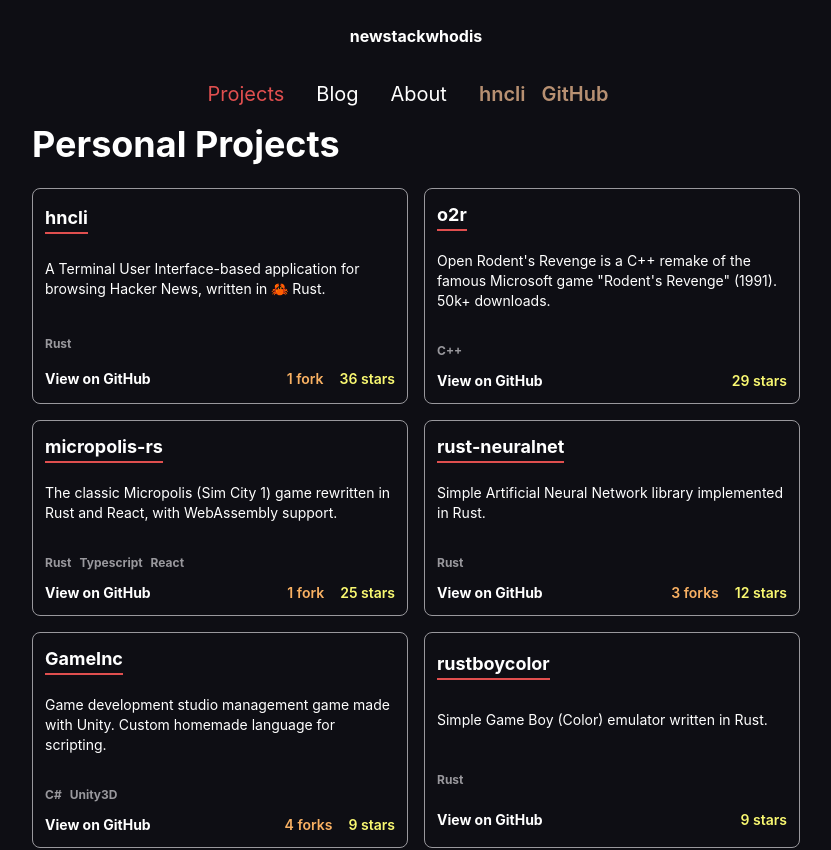
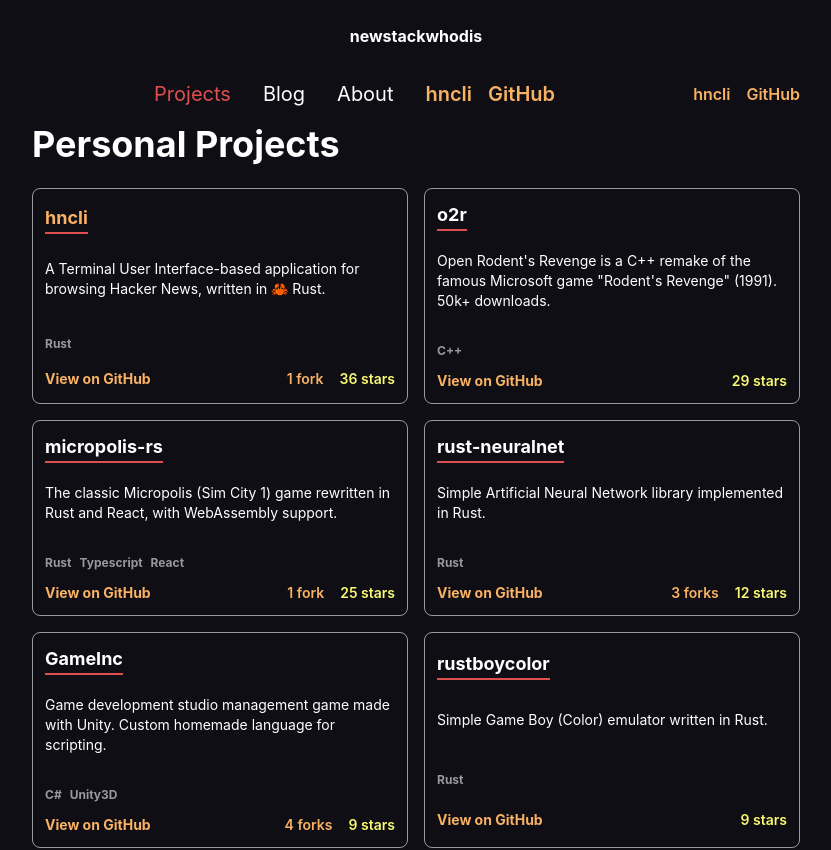
Before and after one commit to pierreyoda/newstackwhodis, a Next.js app: page / in a window 1280 px wide. Shown: the top 850 px of the page, without its empty margins (224-1055 px from the left). Built offline with nearby package versions, Linux system fonts and the light colour scheme.

Commit message:
:construction:  Foundations for projects filtering by tag

```diff
--- a/src/api/utils.ts
+++ b/src/api/utils.ts
@@ -1,11 +1,13 @@
 import chalk from "chalk";
 import debugLib from "debug";
+
+import { HNCLI_WEBSITE_NAME } from "@/content/constants";
 
 export type Logger = (logged: string) => void;
 export type LoggerLevel = "warning" | "error" | "info" | "success";
 
 export const instantiateLogger = (domain: string): Record<LoggerLevel, Logger> => {
-  const debug = debugLib(`newstackwhodis:website:api:${domain}`);
+  const debug = debugLib(`${HNCLI_WEBSITE_NAME}:website:api:${domain}`);
   return {
     warning: (logged: string) => debug(chalk.yellow(logged)),
     error: (logged: string) => debug(chalk.redBright(logged)),
--- a/src/components/ExternalLink.tsx
+++ b/src/components/ExternalLink.tsx
@@ -12,7 +12,12 @@ interface ExternalLinkProps {
 export const ExternalLink: FunctionComponent<ExternalLinkProps> = ({ href, newTab = true, children, className }) => {
   const target = useMemo((): HTMLAttributeAnchorTarget => (newTab ? "_blank" : "_self"), [newTab]);
   return (
-    <a href={href} target={target} rel="noopener noreferrer" className={clsx("no-underline", className)}>
+    <a
+      href={href}
+      target={target}
+      rel="noopener noreferrer"
+      className={clsx("text-orange hover:text-pale-red no-underline", className)}
+    >
       {children}
     </a>
   );
--- /dev/null
+++ b/src/components/home/ProjectCard.tsx
@@ -0,0 +1,63 @@
+import { FunctionComponent, useMemo } from "react";
+
+import { ExternalLink } from "../ExternalLink";
+import { GithubWhiteListedRepository } from "@/api/github/whitelist";
+import { ProjectTagType, tagsPerProject } from "@/api/github/project-tags";
+import { ProjectTag } from "./ProjectTag";
+
+export interface ProjectMeta {
+  type: "github";
+  url: string;
+  title: string;
+  githubFullName: GithubWhiteListedRepository;
+  description: string;
+  githubForksCount: number;
+  githubStars: number;
+  /** If defined, link title to this URL. */
+  href?: string;
+}
+
+interface ProjectCardProps {
+  meta: ProjectMeta;
+}
+
+export const ProjectCard: FunctionComponent<ProjectCardProps> = ({ meta }) => {
+  const tags = useMemo<readonly ProjectTagType[]>(
+    () => tagsPerProject[meta.githubFullName] ?? [],
+    [meta.githubFullName],
+  );
+  return (
+    <div className="border-gray-lighter flex flex-col items-start justify-around border p-3 md:rounded-lg">
+      {meta.href ? (
+        <ExternalLink href={meta.href}>
+          <h2 className="border-lychee border-b-2 text-lg font-bold">{meta.title}</h2>
+        </ExternalLink>
+      ) : (
+        <h2 className="border-lychee border-b-2 text-lg font-bold">{meta.title}</h2>
+      )}
+      <p className="py-5 text-sm">{meta.description}</p>
+      <div className="flex w-full flex-wrap items-center py-2">
+        {tags.map(tag => (
+          <ProjectTag key={tag} tag={tag} className="mr-2 last:mr-0" />
+        ))}
+      </div>
+      <div className="flex w-full items-center justify-between text-sm">
+        <div className="hover:text-lychee rounded-sm font-bold">
+          <ExternalLink href={meta.url}>View on GitHub</ExternalLink>
+        </div>
+        <div className="flex items-center font-semibold">
+          {meta.githubForksCount > 0 && (
+            <p className="text-orange mr-4">
+              {meta.githubForksCount} fork{meta.githubForksCount > 1 ? "s" : ""}
+            </p>
+          )}
+          {meta.githubStars > 0 && (
+            <p className="text-yellow">
+              {meta.githubStars} star{meta.githubStars > 1 ? "s" : ""}
+            </p>
+          )}
+        </div>
+      </div>
+    </div>
+  );
+};
--- /dev/null
+++ b/src/components/home/ProjectSortingTag.tsx
@@ -0,0 +1,18 @@
+import clsx from "clsx";
+import { FunctionComponent } from "react";
+
+import { ProjectTagType } from "@/api/github/project-tags";
+
+interface SortingProjectTagProps {
+  tag: ProjectTagType;
+  onToggle: (tag: ProjectTagType) => void;
+  className?: string;
+}
+
+export const SortingProjectTag: FunctionComponent<SortingProjectTagProps> = ({ tag, onToggle, className }) => {
+  return (
+    <button className={clsx("bg-space h-8 rounded-sm", className)} onClick={_ => onToggle(tag)}>
+      {tag}
+    </button>
+  );
+};
--- /dev/null
+++ b/src/components/home/ProjectSortingTagsContainer.tsx
@@ -0,0 +1,19 @@
+import { FunctionComponent } from "react";
+import { ProjectTagType } from "@/api/github/project-tags";
+import { SortingProjectTag } from "./ProjectSortingTag";
+
+interface ProjectSortingTagContainerProps {
+  projectsTags: readonly ProjectTagType[];
+  onTagToggled: (tag: ProjectTagType) => void;
+}
+
+export const SortingProjectTagsContainer: FunctionComponent<ProjectSortingTagContainerProps> = ({
+  projectsTags,
+  onTagToggled,
+}) => (
+  <div className="flex justify-between">
+    {projectsTags.map(tag => (
+      <SortingProjectTag tag={tag} onToggle={onTagToggled} />
+    ))}
+  </div>
+);
--- /dev/null
+++ b/src/components/home/ProjectTag.tsx
@@ -0,0 +1,13 @@
+import clsx from "clsx";
+import { FunctionComponent } from "react";
+
+import { ProjectTagType } from "@/api/github/project-tags";
+
+interface ProjectTagProps {
+  tag: ProjectTagType;
+  className?: string;
+}
+
+export const ProjectTag: FunctionComponent<ProjectTagProps> = ({ tag, className }) => (
+  <div className={clsx("project-tag", className)}>{tag}</div>
+);
--- /dev/null
+++ b/src/components/home/ProjectsPanel.tsx
@@ -0,0 +1,36 @@
+import { FunctionComponent, useMemo } from "react";
+
+import { HNCLI_WEBSITE_URL } from "@/content/constants";
+import { ProjectCard, ProjectMeta } from "./ProjectCard";
+import { GithubRepositoryMeta } from "@/api/github-fetcher";
+import { GithubWhiteListedRepository } from "@/api/github/whitelist";
+
+interface ProjectsPanelProps {
+  content: readonly GithubRepositoryMeta[];
+}
+
+export const ProjectsPanel: FunctionComponent<ProjectsPanelProps> = ({ content }) => {
+  const projects = useMemo<readonly ProjectMeta[]>(
+    () =>
+      content.map(meta => ({
+        type: "github",
+        url: meta.url,
+        title: meta.name,
+        githubFullName: meta.fullName as GithubWhiteListedRepository,
+        description: meta.description ?? "",
+        githubForksCount: meta.forksCount,
+        githubStars: meta.stargazersCount ?? 0,
+        blogPostSlug: null,
+        href: meta.name === "hncli" ? HNCLI_WEBSITE_URL : undefined,
+      })),
+    [content],
+  );
+
+  return (
+    <div className="grid grid-cols-1 gap-4 lg:grid-cols-2">
+      {projects.map(meta => (
+        <ProjectCard key={meta.title} meta={meta} />
+      ))}
+    </div>
+  );
+};
--- a/src/components/layout/Navbar.tsx
+++ b/src/components/layout/Navbar.tsx
@@ -3,7 +3,7 @@ import Link from "next/link";
 import { FunctionComponent } from "react";
 
 import { ExternalLink } from "../ExternalLink";
-import { HNCLI_WEBSITE_URL } from "@/content/constants";
+import { HNCLI_GITHUB_URL, HNCLI_WEBSITE_NAME, HNCLI_WEBSITE_URL } from "@/content/constants";
 
 interface NavbarLinkProps {
   href: string;
@@ -28,10 +28,13 @@ interface NavbarProps {
 
 export const Navbar: FunctionComponent<NavbarProps> = ({ category }) => (
   <div className="flex flex-col">
-    <div className="mr-12 flex w-full items-center justify-center py-6 font-bold">
-      <Link href="/">newstackwhodis</Link>
+    <div className="mr-12 flex w-full items-center justify-between py-6 font-bold">
+      <div />
+      <Link href="/">{HNCLI_WEBSITE_NAME}</Link>
+      <div />
     </div>
-    <div className="mx-auto flex w-full items-center justify-between">
+    <div className="flex w-full flex-col items-center justify-between self-center md:flex-row">
+      <div />
       <header className="text-gray-lighter mx-auto flex max-w-3xl items-center p-2 md:text-xl">
         <nav className="flex grow items-center">
           <ul className="flex grow items-center md:text-xl">
@@ -57,6 +60,18 @@ export const Navbar: FunctionComponent<NavbarProps> = ({ category }) => (
           </div>
         </div>
       </header>
+      <div className="flex items-center font-semibold">
+        <div className="mr-4">
+          <ExternalLink href={HNCLI_WEBSITE_URL} className="text-orange hover:text-pale-red">
+            hncli
+          </ExternalLink>
+        </div>
+        <div className={clsx("py-2 md:py-0", category === "blog" && "opacity-0")}>
+          <ExternalLink href={HNCLI_GITHUB_URL} className="text-orange hover:text-pale-red">
+            GitHub
+          </ExternalLink>
+        </div>
+      </div>
     </div>
   </div>
 );
--- a/src/content/constants.ts
+++ b/src/content/constants.ts
@@ -1 +1,3 @@
-export const HNCLI_WEBSITE_URL = "https://www.hncli.newstackwhodis.com/";
+export const HNCLI_WEBSITE_NAME = "newstackwhodis";
+export const HNCLI_WEBSITE_URL = `https://www.hncli.${HNCLI_WEBSITE_NAME}.com/`;
+export const HNCLI_GITHUB_URL = `https://github.com/pierreyoda/${HNCLI_WEBSITE_NAME}`
--- a/src/pages/_app.tsx
+++ b/src/pages/_app.tsx
@@ -6,6 +6,7 @@ import { Analytics } from "@vercel/analytics/react";
 import "@/styles/globals.css";
 import "@/styles/prism-vs-code-dark.css";
 import { Footer } from "@/components/layout/Footer";
+import { HNCLI_WEBSITE_NAME } from "@/content/constants";
 import { Navbar, NavigationSelectableCategory } from "@/components/layout/Navbar";
 
 const CustomApp = ({ Component, pageProps, router }: AppProps) => {
@@ -16,7 +17,7 @@ const CustomApp = ({ Component, pageProps, router }: AppProps) => {
   return (
     <div id="root" className={clsx("flex h-full w-full flex-col", category !== "blog" ? "mx-auto max-w-3xl" : "")}>
       <Head>
-        <title>newstackwhodis</title>
+        <title>${HNCLI_WEBSITE_NAME}</title>
         <meta name="description" content="pierreyoda's awesome tech blog" />
       </Head>
       <div className="flex w-full grow flex-col">
--- a/src/pages/blog/about.mdx
+++ b/src/pages/blog/about.mdx
@@ -1,3 +1,5 @@
+import { HNCLI_WEBSITE_URL } from "@/content/constants";
+
 # About Me
 
 Hi! :wave:
@@ -9,7 +11,7 @@ I'm a Software Engineer in his late twenties.
 I started programming at the age of 13, with C then C++, and have not stopped ever since. I've been using many languages and libraries or frameworks, from coding _personal projects_ to _work projects_. I also spend a lot of time keeping up-to-date with the state of the art, especially in web development. This explains the frequent dependencies updates that I do and review manually, depending on the respect of [semver](https://semver.org).
 
 
-I also do **a lot** of Rust for my [personal projects](https://github.com/pierreyoda), having started from the beta version.
+I also do **a lot** of Rust for my [personal projects](`https://github.com/pierreyoda`)! I've been using Rust for almost 13 years now in 2025.
 
 See? I'm a real Full-Stack Software Engineer ;)
 
```
Also changed, not shown: src/pages/blog/index.tsx (+3 -5 lines).
